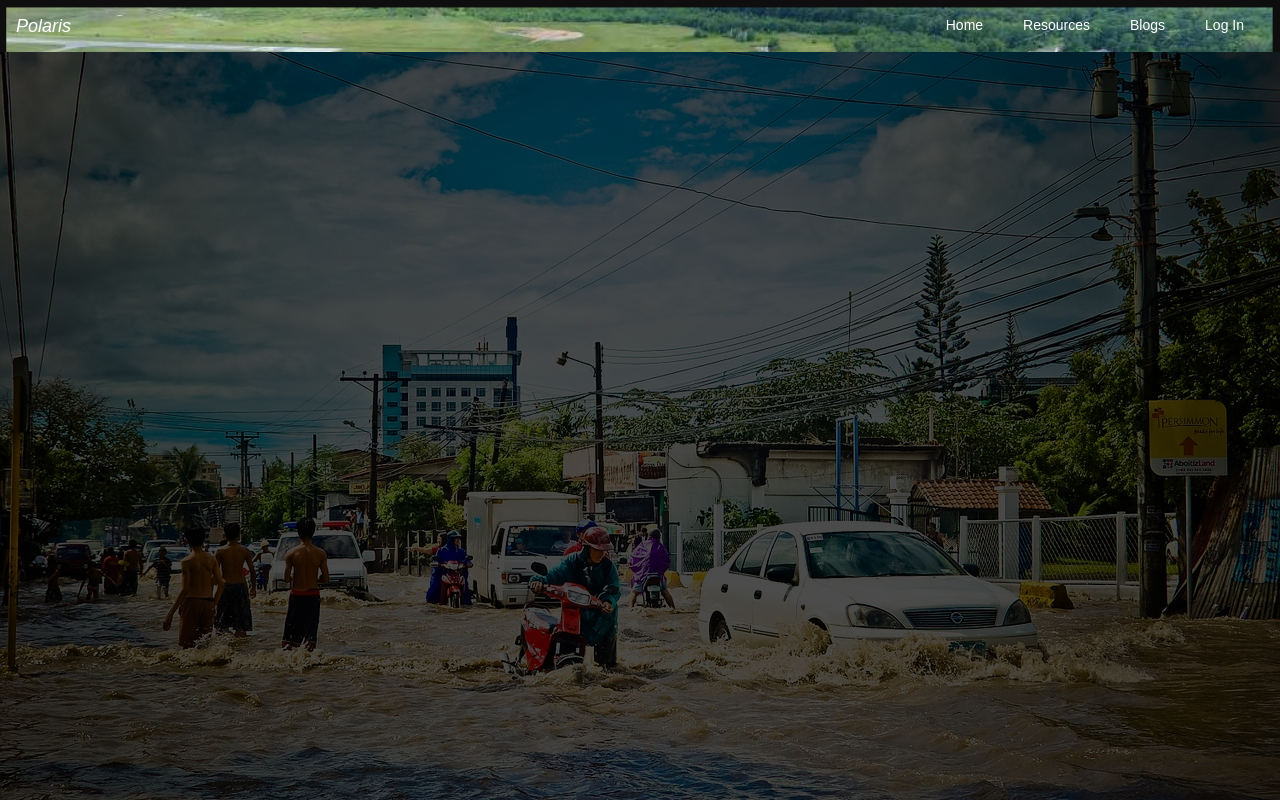
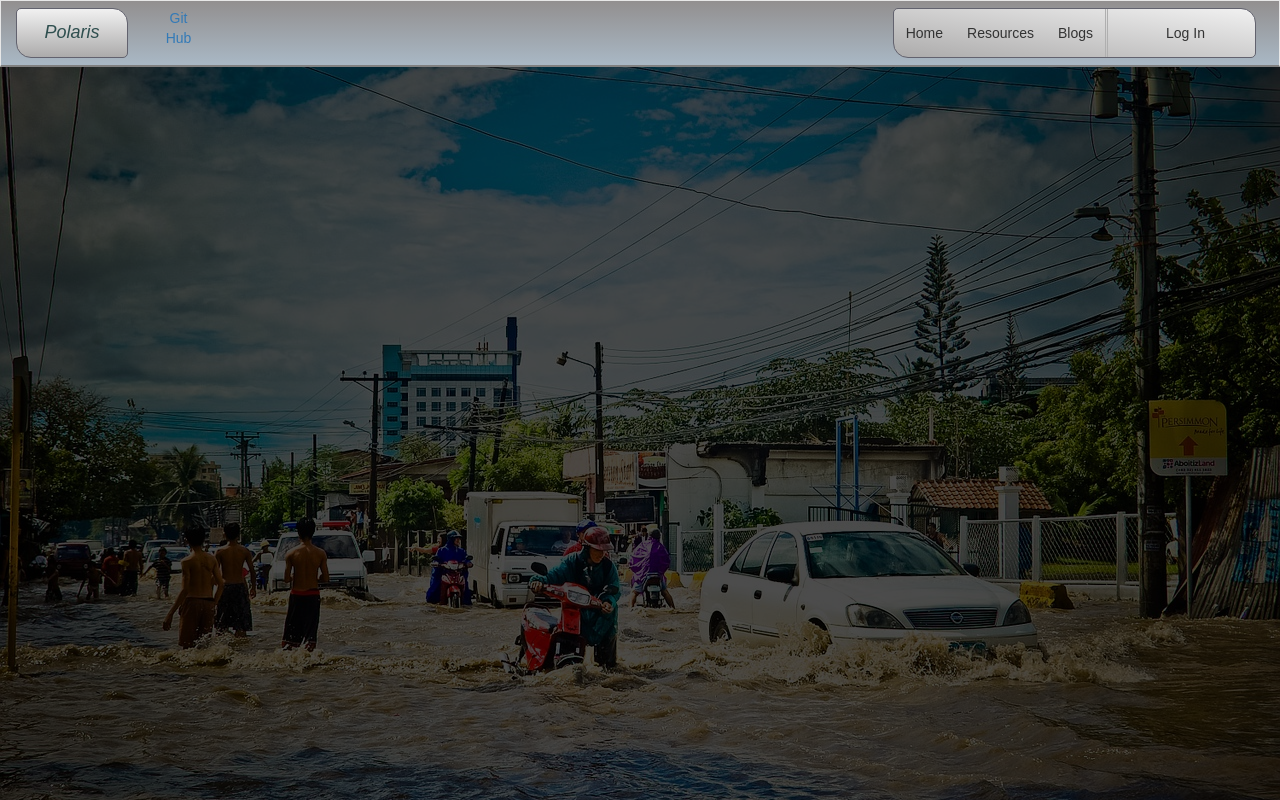
Before and after one commit to mkallgren08/Be-Prepared-Project-3, a React (Create React App) app in the folder client/: page / in a window 1280 px wide. Built offline with nearby package versions, Linux system fonts and the light colour scheme; a web font is replaced by a local one; what auth0-js, google-maps-react would draw is missing.

Commit message:
Did significant styling on the navbar

```diff
--- a/client/src/App.css
+++ b/client/src/App.css
@@ -23,14 +23,13 @@
 }
 
 .navbar-default{
-  border-top-right-radius: 0px;
-  border-bottom-right-radius: 0px;
-}
-
-.navBrand, .navGit, .navWrapper{
-  margin-top: 7px;
-  border: black 3px solid;
-  height: 50px;
+  border-radius: 0px;
+  border-bottom: solid 2px #808080;
+  background: #928F8F; /* For browsers that do not support gradients */
+  background: -webkit-linear-gradient(#928F8F, #A9B8C5); /* For Safari 5.1 to 6.0 */
+  background: -o-linear-gradient(#928F8F, #A9B8C5); /* For Opera 11.1 to 12.0 */
+  background: -moz-linear-gradient(#928F8F, #A9B8C5); /* For Firefox 3.6 to 15 */
+  background: linear-gradient(#928F8F, #A9B8C5); /* Standard syntax */
 }
 
 .navBrand, .navGit{
@@ -40,32 +39,82 @@
 }
 
 .navBrand{
-  margin-left: 5px;
+  border: 1px solid #62626E;
+  color: darkslategray;
+  margin: 7px 0px;
+  font-size: 18px;
+  font-style: italic;
+  padding: 11px;
+
+  background: #928F8F; /* For browsers that do not support gradients */
+  background: -webkit-linear-gradient(#F1F1F1, #ACABAB); /* For Safari 5.1 to 6.0 */
+  background: -o-linear-gradient(#F1F1F1, #ACABAB); /* For Opera 11.1 to 12.0 */
+  background: -moz-linear-gradient(#F1F1F1, #ACABAB); /* For Firefox 3.6 to 15 */
+  background: linear-gradient(#F1F1F1, #ACABAB); /* Standard syntax */
+
+  border-top-left-radius: 5px;
+  border-bottom-right-radius: 5px;
+  border-bottom-left-radius: 15px;
+  border-top-right-radius: 15px;
+}
+
+.NavbarCustom{
+  padding-right: 0px;
 }
 
 .navBrandWrapper{
+  padding-left:0px;
   padding-right: 0px;
+  height: 50px;
+  text-align: center;
+
 }
 
 .navButton{
+  background: transparent;
   border: none;
   border-radius: 0px;
   height: 100%;
+}
+
+.navGit, .navBrandWrapper, .navWrapper{
+  margin: 7px 0px;
+  /* border: black 3px solid; */
+  height: 50px;
 }
 
 .navGitWrapper{
   padding-left: 0px;
 }
 
+.navHome{
+  border-top-left-radius: 5px;
+  border-bottom-left-radius: 15px;
+}
+
 .navLoginOut{
-  padding-left: 30px;
+  text-align: center;
+  width: 150px;
+  padding-left: 20px;
+  border-bottom-right-radius: 5px;
+  border-top-right-radius: 15px;
+  border-left: double #AFAFAF 3px;
 }
 
 .navWrapper{
-  margin-left: 7%;
   float: right;
   margin-right: 8px;
-  border-right: 0px;
+  border: 1px solid #62626E;
+  border-top-left-radius: 5px;
+  border-bottom-right-radius: 5px;
+  border-bottom-left-radius: 15px;
+  border-top-right-radius: 15px;
+
+  background: #ACABAB; /* For browsers that do not support gradients */
+  background: -webkit-linear-gradient(left bottom, #ACABAB, #F1F1F1); /* For Safari 5.1 to 6.0 */
+  background: -o-linear-gradient(top right, #ACABAB, #F1F1F1); /* For Opera 11.1 to 12.0 */
+  background: -moz-linear-gradient(top right, #ACABAB, #F1F1F1); /* For Firefox 3.6 to 15 */
+  background: linear-gradient(to top right, #ACABAB, #F1F1F1); /* Standard syntax */
 
 }
 
--- a/client/src/App.js
+++ b/client/src/App.js
@@ -21,37 +21,50 @@ class App extends Component {
 
     return (
       <div>
-        <Navbar fluid className="transparent">
+        <Navbar fluid className="NavbarCustom">
           {/* <Navbar.Header> */}
-          {/* <Row>
-              <Col md={2}> */}
-          <Navbar.Brand>
-            <a href="/home" style={{ fontStyle: "italic", color: "white" }}>Polaris</a>
-          </Navbar.Brand>
-          {/* </Col>
-              <Col md={5} />
-              <Col md={5}> */}
-          <div style={{textAlign: "right"}}>
+          <Row>
+            <Col md={2}>
+              <Row>
+                <Col md={8}>
+                  <a href="/home" className="navBrandWrapper" >
+                    <div className="navBrand">
+                      Polaris
+                    </div>
+                  </a>
+                </Col>
+                <Col md={4}>
+                  <a href="/home" className="navGitWrapper" >
+                    <div className="navGit">
+                      Git Hub
+                    </div>
+                  </a>
+                </Col>
+              </Row>
+            </Col>
+            <Col md={1} />
+            <Col md={9}>
+              <div className="navWrapper">
                 <Button
-            bsStyle="primary"
-            style={{ margin: "7px" }}
-            className="btn-margin transparent"
+                  //bsStyle="primary"
+                  //style={{ margin: "7px" }}
+                  className="navButton navHome"
                   onClick={this.goTo.bind(this, 'home')}
                 >
                   Home
               </Button>
                 <Button
-            bsStyle="primary"
-            style={{ margin: "7px" }}
-            className="btn-margin transparent"
+                  //bsStyle="primary"
+                  //style={{ margin: "7px" }}
+                  className="navButton "
                   onClick={this.goTo.bind(this, 'resource')}
                 >
                   Resources
               </Button>
                 <Button
-            bsStyle="primary"
-            style={{ margin: "7px" }}
-            className="btn-margin transparent"
+                  //bsStyle="primary"
+                  //style={{ margin: "7px" }}
+                  className="navButton "
                   onClick={this.goTo.bind(this, 'blog')}
                 >
                   Blogs
@@ -59,9 +72,9 @@ class App extends Component {
                 {
                   !isAuthenticated() && (
                     <Button
-                bsStyle="primary"
-                style={{ margin: "7px" }}
-                className="btn-margin transparent"
+                      //bsStyle="primary"
+                      //style={{ margin: "7px" }}
+                      className="navButton navLoginOut"
                       onClick={this.login.bind(this)}
                     >
                       Log In
@@ -71,9 +84,9 @@ class App extends Component {
                 {
                   isAuthenticated() && (
                     <Button
-                bsStyle="primary"
-                style={{ margin: "7px" }}
-                className="btn-margin transparent"
+                      //bsStyle="primary"
+                      //style={{ margin: "7px" }}
+                      className="navButton "
                       onClick={this.goTo.bind(this, 'profile')}
                     >
                       Profile
@@ -83,9 +96,9 @@ class App extends Component {
                 {
                   isAuthenticated() && (
                     <Button
-                bsStyle="primary"
-                style={{ margin: "7px" }}
-                className="btn-margin transparent"
+                      //bsStyle="primary"
+                      //style={{ margin: "7px" }}
+                      className="navButton "
                       onClick={this.goTo.bind(this, 'emergencyform')}
                     >
                       EmergencyForm
@@ -95,9 +108,9 @@ class App extends Component {
                 {
                   isAuthenticated() && (
                     <Button
-                bsStyle="primary"
-                style={{ margin: "7px" }}
-                className="btn-margin transparent"
+                      //bsStyle="primary"
+                      //style={{ margin: "7px" }}
+                      className="navButton "
                       onClick={this.goTo.bind(this, 'emergencymap')}
                     >
                       EmergencyMap
@@ -107,9 +120,9 @@ class App extends Component {
                 {
                   isAuthenticated() && (
                     <Button
-                bsStyle="primary"
-                style={{ margin: "7px" }}
-                className="btn-margin transparent"
+                      //bsStyle="primary"
+                      //style={{ margin: "7px" }}
+                      className="navButton "
                       onClick={this.goTo.bind(this, 'ping')}
                     >
                       Ping
@@ -119,9 +132,9 @@ class App extends Component {
                 {
                   isAuthenticated() && (
                     <Button
-                bsStyle="primary"
-                style={{ margin: "7px" }}
-                className="btn-margin transparent"
+                      //bsStyle="primary"
+                      //style={{ margin: "7px" }}
+                      className="navButton navLoginOut"
                       onClick={this.logout.bind(this)}
                     >
                       Log Out
@@ -129,8 +142,8 @@ class App extends Component {
                   )
                 }
               </div>
-          {/* </Col>
-            </Row> */}
+            </Col>
+          </Row>
           {/* </Navbar.Header> */}
         </Navbar>
 
```
Lines whose indentation alone changed are shown as unchanged.
